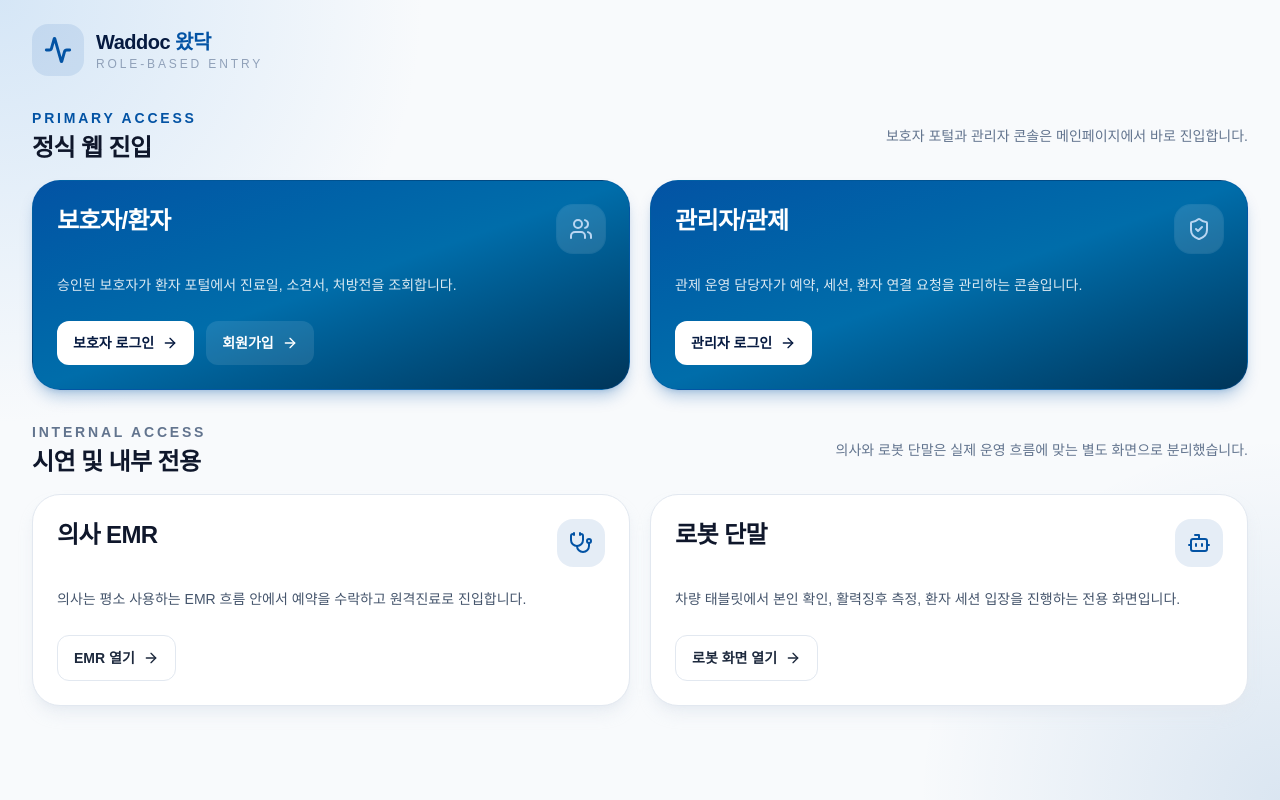
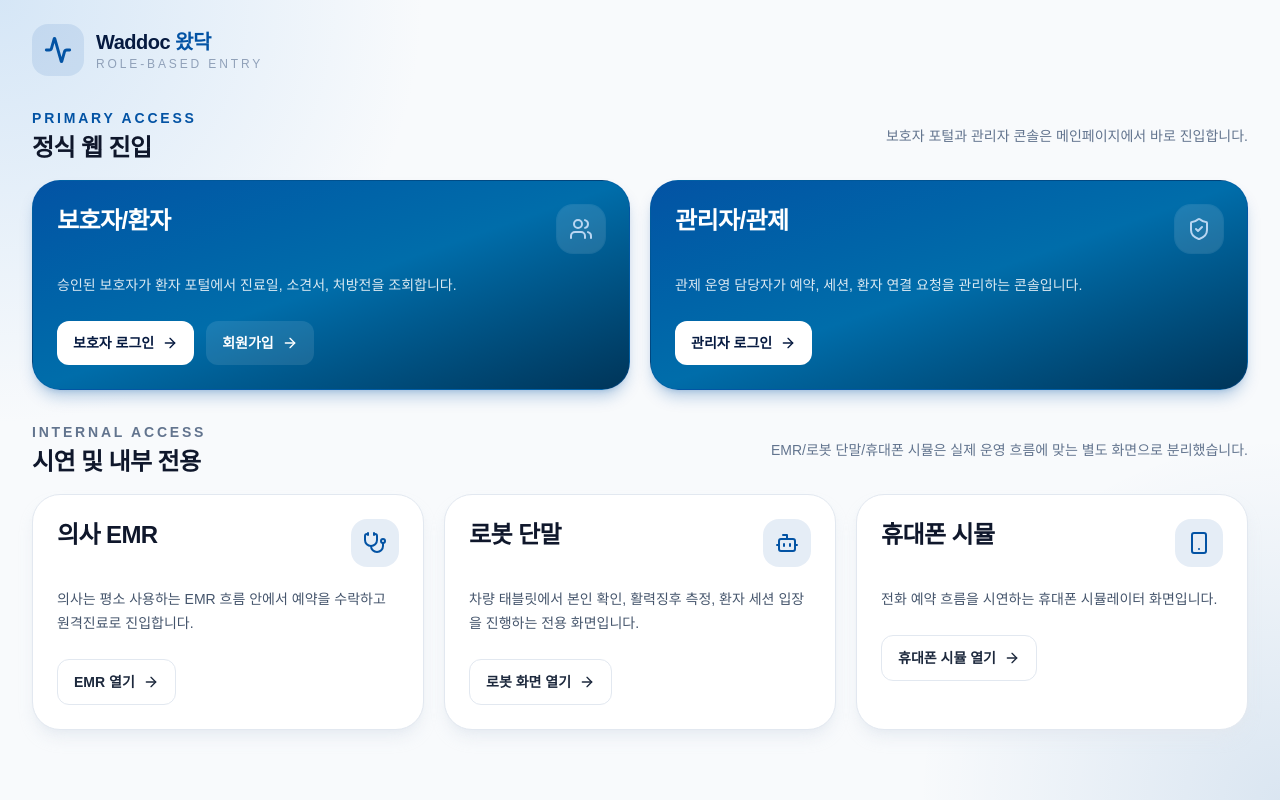
Before and after one commit to hwan515/waddoc, a React (Vite) app in the folder src/FE/: page / in a window 1280 px wide. Built offline with nearby package versions, Linux system fonts and the light colour scheme; a web font is replaced by a local one.

Commit message:
fix(fe): 루트 페이지에 휴대폰 시뮬 링크 추가 [S14P21A603-4S14P21A603-443-ui-ux/fix/fe-ui-ux]

```diff
--- a/src/FE/src/pages/Home/MainEntrance.jsx
+++ b/src/FE/src/pages/Home/MainEntrance.jsx
@@ -4,11 +4,14 @@
     ArrowRight,
     Bot,
     ShieldCheck,
+    Smartphone,
     Stethoscope,
     Users,
 } from 'lucide-react';
 import useAuthStore from '../../store/authStore';
 import { getHomePathForRole, getRoleDisplayName } from '../../utils/authRouting';
+
+const phoneSimulationTarget = import.meta.env.DEV ? 'http://localhost:5174' : '/phone';
 
 const primaryEntries = [
     {
@@ -47,6 +50,18 @@
             { label: '로봇 화면 열기', to: '/robot', tone: 'outline' },
         ],
     },
+    {
+        title: '\uD734\uB300\uD3F0 \uC2DC\uBBAC',
+        description: '\uC804\uD654 \uC608\uC57D \uD750\uB984\uC744 \uC2DC\uC5F0\uD558\uB294 \uD734\uB300\uD3F0 \uC2DC\uBBAC\uB808\uC774\uD130 \uD654\uBA74\uC785\uB2C8\uB2E4.',
+        icon: Smartphone,
+        actions: [
+            {
+                label: '\uD734\uB300\uD3F0 \uC2DC\uBBAC \uC5F4\uAE30',
+                href: phoneSimulationTarget,
+                tone: 'outline',
+            },
+        ],
+    },
 ];
 
 const actionStyles = {
@@ -55,15 +70,25 @@
     outline: 'border border-slate-200 bg-white text-slate-800 hover:border-primary hover:text-primary',
 };
 
-const ActionLink = ({ to, label, tone = 'primary' }) => (
-    <Link
-        to={to}
-        className={`inline-flex items-center justify-center gap-2 rounded-xl px-4 py-3 text-sm font-bold transition-all ${actionStyles[tone]}`}
-    >
+const ActionLink = ({ to, href, label, tone = 'primary', reloadDocument = false }) => {
+    const className = `inline-flex items-center justify-center gap-2 rounded-xl px-4 py-3 text-sm font-bold transition-all ${actionStyles[tone]}`;
+
+    if (href) {
+        return (
+            <a href={href} className={className}>
+                <span>{label}</span>
+                <ArrowRight className="h-4 w-4" />
+            </a>
+        );
+    }
+
+    return (
+        <Link to={to} reloadDocument={reloadDocument} className={className}>
             <span>{label}</span>
             <ArrowRight className="h-4 w-4" />
         </Link>
     );
+};
 
 const EntryCard = ({ title, description, icon, actions, highlighted = false }) => {
     const IconComponent = icon;
@@ -93,7 +118,7 @@
 
                 <div className="flex flex-wrap gap-3">
                     {actions.map((action) => (
-                    <ActionLink key={`${title}-${action.to}`} {...action} />
+                    <ActionLink key={`${title}-${action.to ?? action.href}`} {...action} />
                 ))}
             </div>
         </article>
@@ -161,11 +186,11 @@
                                 <h2 className="mt-1 text-2xl font-bold tracking-tight text-slate-900">시연 및 내부 전용</h2>
                             </div>
                             <p className="hidden text-sm text-slate-500 md:block">
-                                의사와 로봇 단말은 실제 운영 흐름에 맞는 별도 화면으로 분리했습니다.
+                                EMR/로봇 단말/휴대폰 시뮬은 실제 운영 흐름에 맞는 별도 화면으로 분리했습니다.
                             </p>
                         </div>
 
-                        <div className="grid gap-5 lg:grid-cols-2">
+                        <div className="grid gap-5 lg:grid-cols-2 xl:grid-cols-3">
                             {internalEntries.map((entry) => (
                                 <EntryCard key={entry.title} {...entry} />
                             ))}
```
Lines whose indentation alone changed are shown as unchanged.
